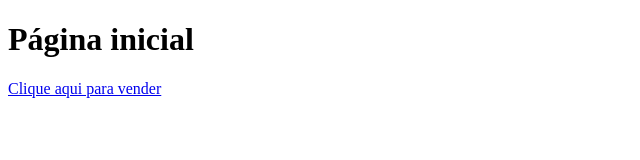
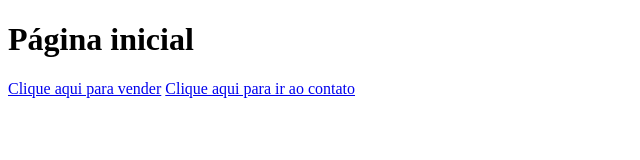
Before and after one commit to Lucas8407/aulagithub, a plain HTML site: page index.html in a window 1280 px wide. Shown: the whole page, without its empty margins (0-640 px from the left). Drawn offline with Linux system fonts and the light colour scheme.

Commit message:
Páginas de blog e contato alteradas

```diff
--- a/index.html
+++ b/index.html
@@ -10,6 +10,7 @@
 
     <h1>Página inicial</h1>
     <a href="vendas.html">Clique aqui para vender</a>
+    <a href="contato.html">Clique aqui para ir ao contato</a>
 
 </body>
 </html>
```
Also changed, not shown: contato.html (+1 -0 lines).
